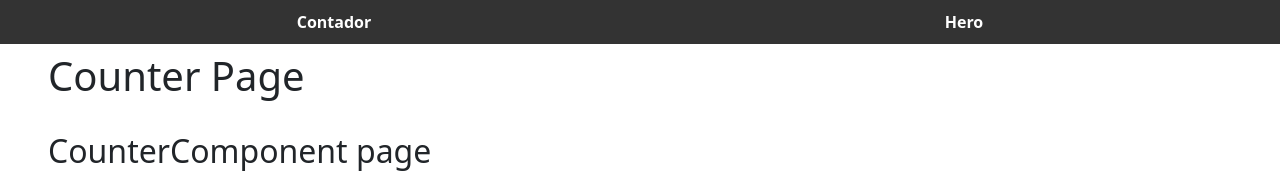
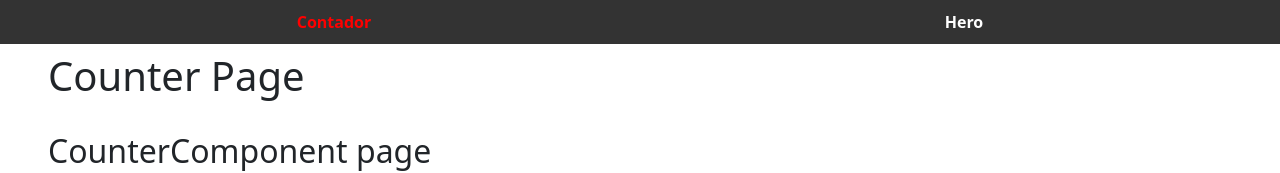
Before and after one commit to jaumevc/capFormacioAngular, an Angular app in the folder 02-bases/: page / in a window 1280 px wide. Shown: the top 173 px of the page. Built offline with nearby package versions, Linux system fonts and the light colour scheme.

Commit message:
5.49 routerLinkActive

```diff
--- a/02-bases/src/app/components/shared/navbar/navbar.css
+++ b/02-bases/src/app/components/shared/navbar/navbar.css
@@ -11,3 +11,7 @@
     text-decoration: none;
     font-weight: bold;
 }
+
+nav a.active{
+    color:red
+}
--- a/02-bases/src/app/components/shared/navbar/navbar.html
+++ b/02-bases/src/app/components/shared/navbar/navbar.html
@@ -1,8 +1,10 @@
 <nav>
 
-    <a routerLink="/">Contador</a>
+    <a routerLink="/"
+    routerLinkActive="active"
+    [routerLinkActiveOptions]="{exact: true}"> Contador</a>
 
-    <a [routerLink]= "['hero']">Hero</a>
+    <a [routerLink]= "['hero']" [routerLinkActive]="'active'">Hero</a>
 
 <!-- Altres -->
 
--- a/02-bases/src/app/components/shared/navbar/navbar.ts
+++ b/02-bases/src/app/components/shared/navbar/navbar.ts
@@ -1,9 +1,9 @@
 import { Component } from '@angular/core';
-import { RouterLink } from '@angular/router';
+import { RouterLink, RouterLinkActive } from '@angular/router';
 
 @Component({
   selector: 'app-navbar',
-  imports: [RouterLink],
+  imports: [RouterLink, RouterLinkActive],
   templateUrl: './navbar.html',
   styleUrl: './navbar.css',
 })
```
